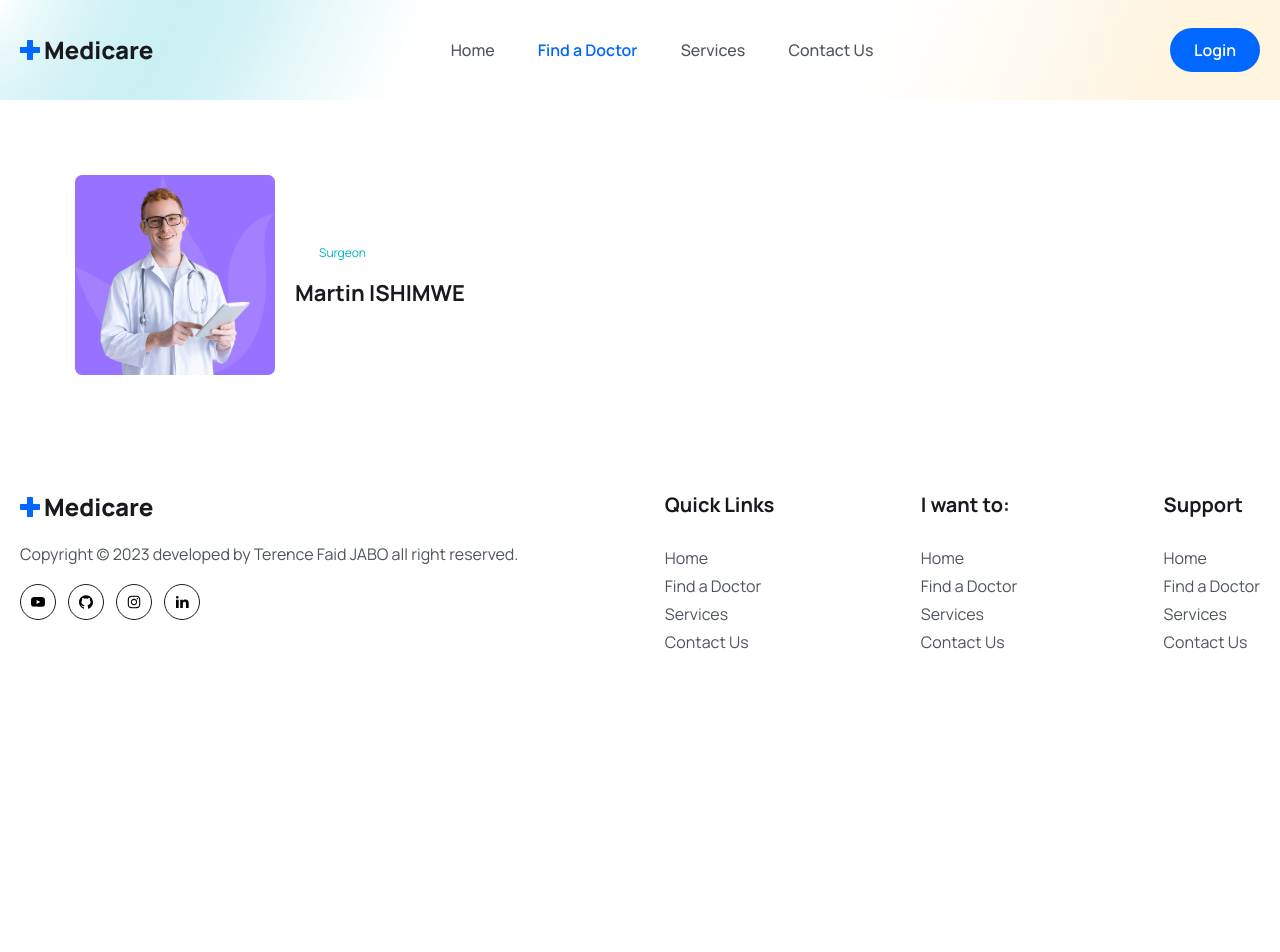
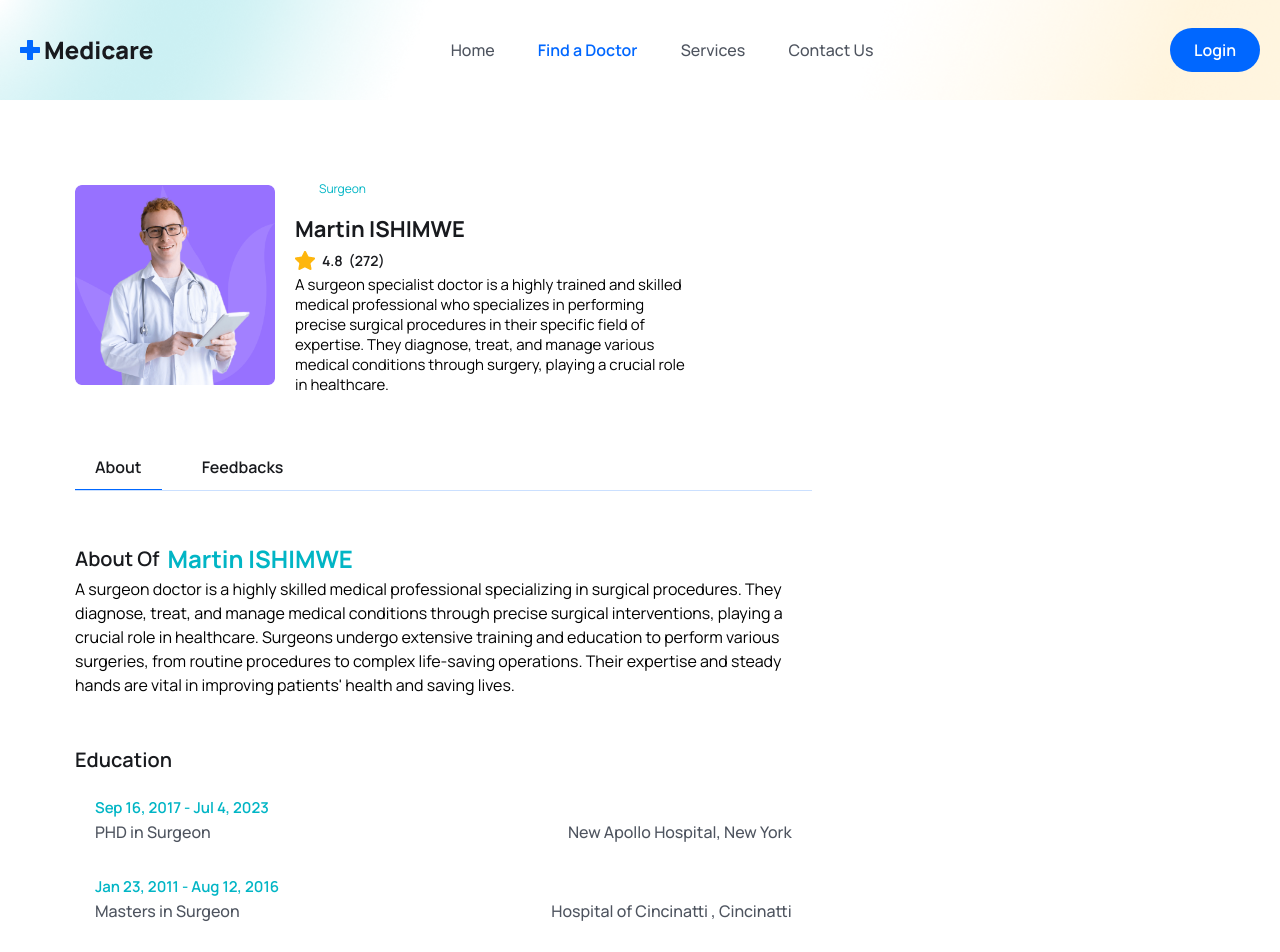
Before and after one commit to faid-terence/Medicare-FN, a React (Vite) app: page /doctors/1 in a window 1280 px wide. Shown: the top 952 px of the page. Before the commit the page ends 800 px from the top, so only its background shows below. Built offline with nearby package versions, Linux system fonts and the light colour scheme.

Commit message:
Add doctor's detail page

```diff
--- /dev/null
+++ b/src/pages/Doctors/DoctorAbout.jsx
@@ -0,0 +1,62 @@
+import React from "react";
+import { formateDate } from "../../utilities/formulateDate";
+export const DoctorAbout = () => {
+  return (
+    <div>
+      <div>
+        <h3 className="text-[20px] leading-[30px] text-headingColor font-semibold flex items-center gap-2">
+          About Of
+          <span className="text-irisBlueColor font-bold text-[24px] leading-9">
+            Martin ISHIMWE
+          </span>
+        </h3>
+        <p className="text__para">
+          A surgeon doctor is a highly skilled medical professional specializing
+          in surgical procedures. They diagnose, treat, and manage medical
+          conditions through precise surgical interventions, playing a crucial
+          role in healthcare. Surgeons undergo extensive training and education
+          to perform various surgeries, from routine procedures to complex
+          life-saving operations. Their expertise and steady hands are vital in
+          improving patients' health and saving lives.
+        </p>
+      </div>
+
+      <div className="mt-12">
+        <h3 className="text-[20px] leading-[30px] text-headingColor font-semibold ">
+          Education
+        </h3>
+
+        <ul className="pt-4 md:p-5">
+          <li className="flex flex-col sm:flex-row sm:justify-between sm:items-end md:gap-5 mb-[30px]">
+            <div>
+              <span className="text-irisBlueColor text-[15px] leading-6 font-semibold">
+                {formateDate("09-16-2017")} - {formateDate("07-04-2023")}
+              </span>
+              <p className="text-[16px] leading-6 font-medium text-textColor">
+                PHD in Surgeon
+              </p>
+            </div>
+            <p className="text-[16px] leading-6 font-medium text-textColor">
+              New Apollo Hospital, New York
+            </p>
+          </li>
+          <li className="flex flex-col sm:flex-row sm:justify-between sm:items-end md:gap-5 mb-[30px]">
+            <div>
+              <span className="text-irisBlueColor text-[15px] leading-6 font-semibold">
+                {formateDate("1-23-2011")} - {formateDate("08-12-2016")}
+              </span>
+              <p className="text-[16px] leading-6 font-medium text-textColor">
+                Masters in Surgeon
+              </p>
+            </div>
+            <p className="text-[16px] leading-6 font-medium text-textColor">
+              Hospital of Cincinatti , Cincinatti
+            </p>
+          </li>
+        </ul>
+      </div>
+
+
+    </div>
+  );
+};
--- a/src/pages/Doctors/DoctorDetails.jsx
+++ b/src/pages/Doctors/DoctorDetails.jsx
@@ -1,25 +1,73 @@
-import doctorImage from '../../assets/images/doctor-img02.png'
-
-
+import { useState } from "react";
+import doctorImage from "../../assets/images/doctor-img02.png";
+import starIcon from "../../assets/images/Star.png";
+import { DoctorAbout } from "./DoctorAbout";
+import { Feedback } from "./Feedback";
 export const DoctorDetails = () => {
+  const [tab, setTab] = useState("about");
   return (
     <section>
       <div className="max-w-[1170px] px-5 mx-auto">
         <div className="grid md:grid-cols-3 gap-[50px]">
           <div className="md:col-span-2">
-            <div className='flex items-center gap-5'>
-            <figure className='max-w-[200px] max-h-[200px]'>
-              <img src={doctorImage} alt="" className='w-full' />
-            </figure>
+            <div className="flex items-center gap-5">
+              <figure className="max-w-[200px] max-h-[200px]">
+                <img src={doctorImage} alt="" className="w-full" />
+              </figure>
 
-            <div>
-              <span className='bg-[#CCFOF3] text-irisBlueColor py-1 px-6 lg:py-2 lg:px-6 text-[12px]'>Surgeon</span>
-              <h3 className='text-headingColor text-[22px] leading-9 mt-3 font-bold'>Martin ISHIMWE</h3>
+              <div>
+                <span className="bg-[#CCFOF3] text-irisBlueColor py-1 px-6 lg:py-2 lg:px-6 text-[12px]">
+                  Surgeon
+                </span>
+                <h3 className="text-headingColor text-[22px] leading-9 mt-3 font-bold">
+                  Martin ISHIMWE
+                </h3>
+                <div className="flex items-center gap-[6px]">
+                  <span className="flex items-center gap-[6px] text-[14px] leading-5 lg:leading-7 font-semibold text-headingColor">
+                    <img src={starIcon} alt="" />
+                    4.8
+                  </span>
+                  <span className="flex items-center gap-[6px] text-[14px] leading-5 lg:leading-7 font-semibold text-headingColor">
+                    (272)
+                  </span>
+                </div>
+                <p className="text__para text-[14px] leading-5 md:text-[15px] lg:max-w-[390px]">
+                  A surgeon specialist doctor is a highly trained and skilled
+                  medical professional who specializes in performing precise
+                  surgical procedures in their specific field of expertise. They
+                  diagnose, treat, and manage various medical conditions through
+                  surgery, playing a crucial role in healthcare.
+                </p>
+              </div>
             </div>
+
+            <div className="mt-[50px] border-b border-solid border-[#0066ff34]">
+              <button
+                onClick={() => setTab("about")}
+                className={`${
+                  tab == "about" && "border-b border-solid border-primaryColor"
+                } py-2 px-5 mr-5 text-[16px] leading-7 text-headingColor font-semibold`}
+              >
+                About
+              </button>
+              <button
+                onClick={() => setTab("feedback")}
+                className={`${
+                  tab == "feedback" &&
+                  "border-b border-solid border-primaryColor"
+                } py-2 px-5 mr-5 text-[16px] leading-7 text-headingColor font-semibold`}
+              >
+                Feedbacks
+              </button>
+            </div>
+
+            <div className="mt-[50px]">
+              {tab == "about" && <DoctorAbout />}
+              {tab == "feedback" && <Feedback />}
             </div>
           </div>
         </div>
       </div>
     </section>
-  )
-}
+  );
+};
--- /dev/null
+++ b/src/pages/Doctors/Feedback.jsx
@@ -0,0 +1,7 @@
+import React from 'react'
+
+export const Feedback = () => {
+  return (
+    <div>Feedback</div>
+  )
+}
--- /dev/null
+++ b/src/utilities/formulateDate.js
@@ -0,0 +1,6 @@
+export const formateDate = (date, config) => {
+  const defaultOptions = { day: "numeric", month: "short", year: "numeric" };
+  const options = config ? config : defaultOptions;
+
+  return new Date(date).toLocaleDateString("en-Us", options);
+};
```
